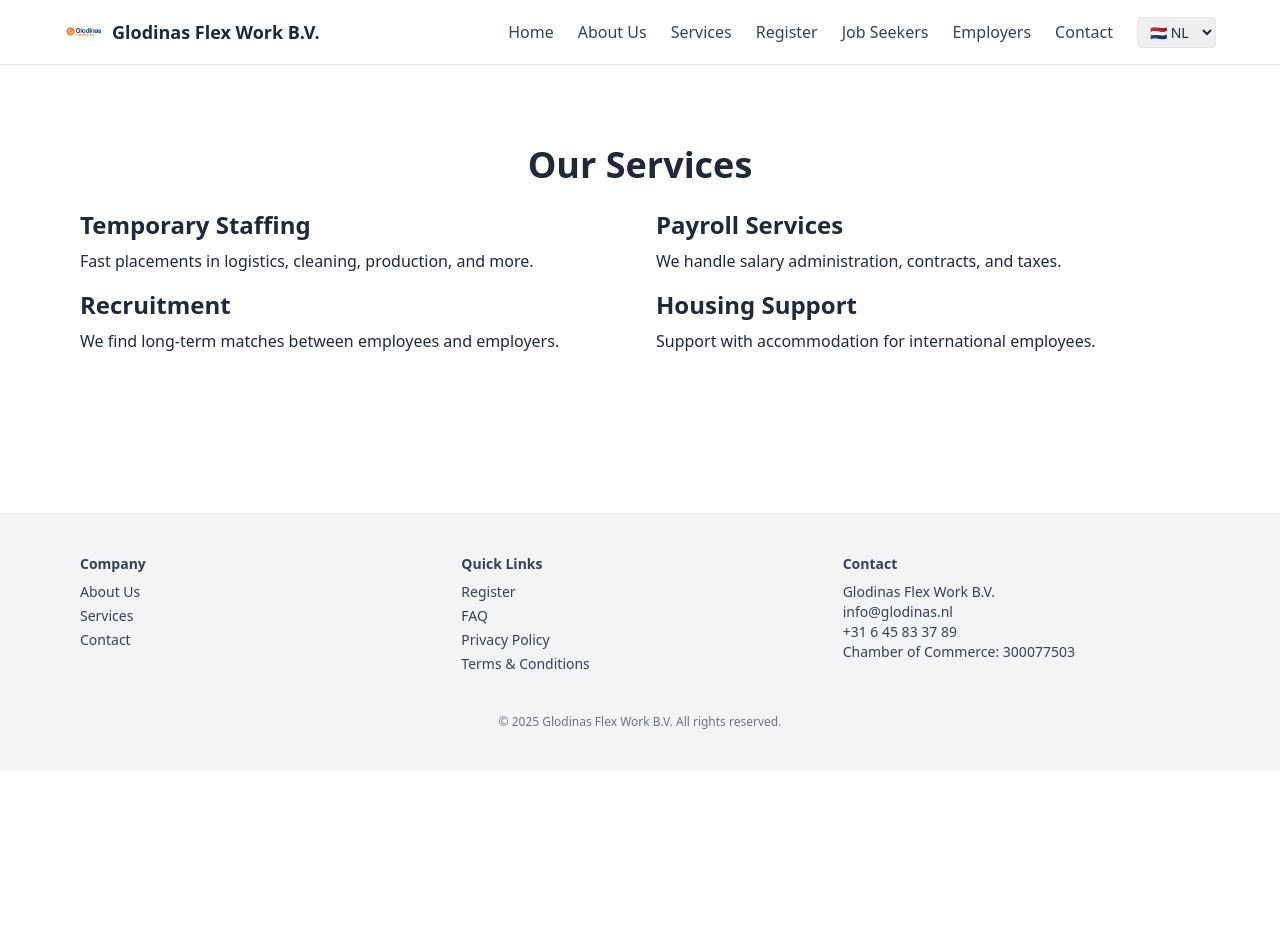
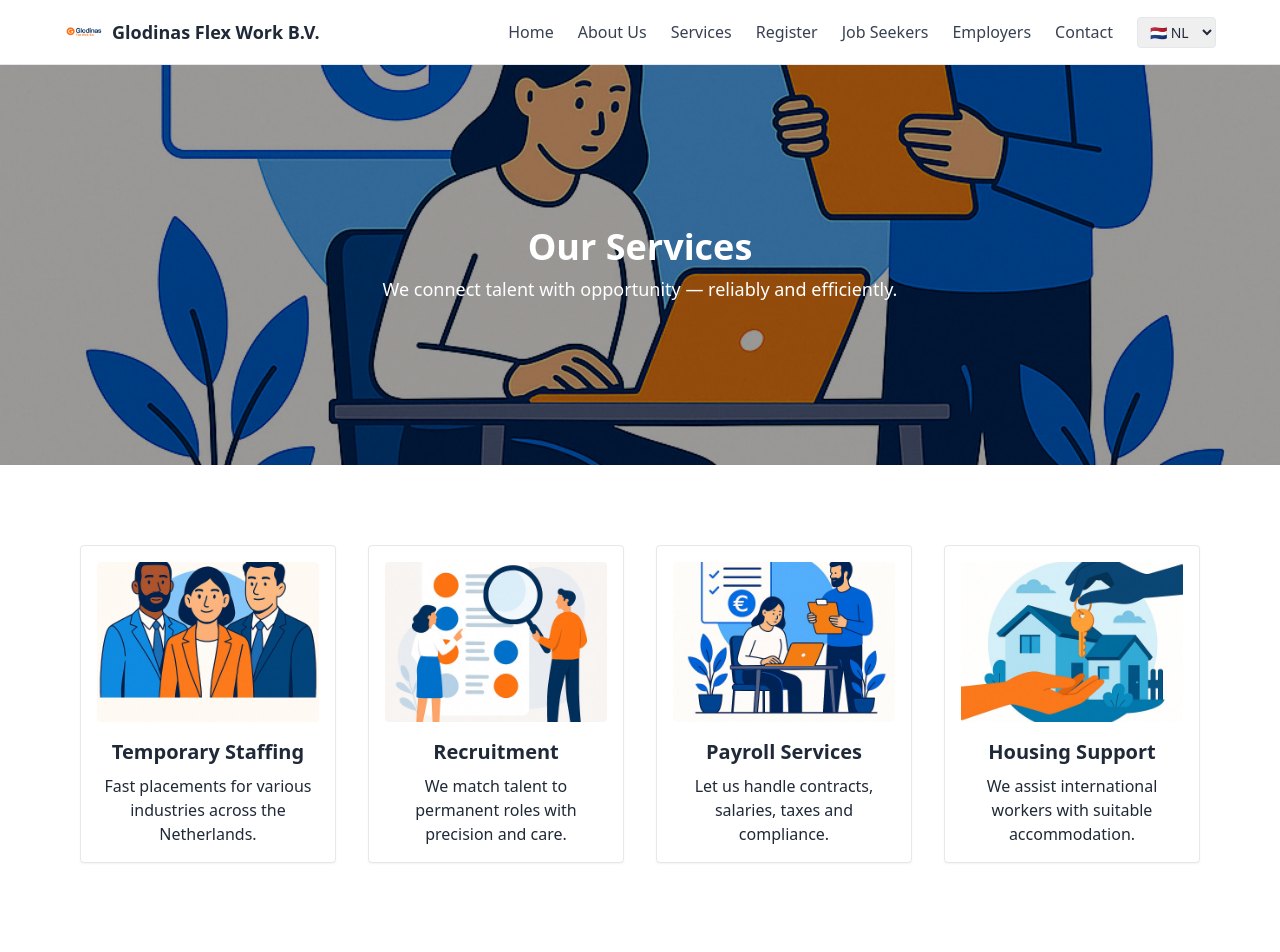
Before and after one commit to glodinasflexwork/glodinas-flex-work-profiles, a Next.js app: page /services in a window 1280 px wide. Shown: the top 952 px of the page. Before the commit the page ends 800 px from the top, so only its background shows below. Built offline with nearby package versions, Linux system fonts and the light colour scheme.

Commit message:
Add redesigned Services page with hero banner

```diff
--- a/pages/services.js
+++ b/pages/services.js
@@ -5,22 +5,58 @@
     <>
       <Head>
         <title>Our Services - Glodinas Flex Work B.V.</title>
+        <meta name="description" content="Discover the staffing, payroll, and housing services offered by Glodinas Flex Work B.V." />
       </Head>
+
+      {/* Hero Section */}
+      <section
+        className="relative h-[400px] flex items-center justify-center text-white text-center px-4"
+        style={{
+          backgroundImage: "url('/images/services-hero.jpg')",
+          backgroundSize: 'cover',
+          backgroundPosition: 'center',
+        }}
+      >
+        <div className="bg-black/40 absolute inset-0 z-0" />
+        <div className="relative z-10 max-w-3xl">
+          <h1 className="text-4xl font-bold mb-2">Our Services</h1>
+          <p className="text-lg">We connect talent with opportunity — reliably and efficiently.</p>
+        </div>
+      </section>
+
+      {/* Services Overview */}
       <section className="py-20 px-4 max-w-6xl mx-auto text-gray-800">
-        <h1 className="text-4xl font-bold mb-6 text-center">Our Services</h1>
-        <div className="grid md:grid-cols-2 gap-8">
-          <div>
-            <h2 className="text-2xl font-semibold mb-2">Temporary Staffing</h2>
-            <p className="mb-4">Fast placements in logistics, cleaning, production, and more.</p>
-            <h2 className="text-2xl font-semibold mb-2">Recruitment</h2>
-            <p className="mb-4">We find long-term matches between employees and employers.</p>
-          </div>
-          <div>
-            <h2 className="text-2xl font-semibold mb-2">Payroll Services</h2>
-            <p className="mb-4">We handle salary administration, contracts, and taxes.</p>
-            <h2 className="text-2xl font-semibold mb-2">Housing Support</h2>
-            <p className="mb-4">Support with accommodation for international employees.</p>
-          </div>
+        <div className="grid md:grid-cols-2 lg:grid-cols-4 gap-8 text-center">
+          {[
+            {
+              title: 'Temporary Staffing',
+              desc: 'Fast placements for various industries across the Netherlands.',
+              img: '/images/temp-staffing.jpg',
+            },
+            {
+              title: 'Recruitment',
+              desc: 'We match talent to permanent roles with precision and care.',
+              img: '/images/recruitment.jpg',
+            },
+            {
+              title: 'Payroll Services',
+              desc: 'Let us handle contracts, salaries, taxes and compliance.',
+              img: '/images/payroll.jpg',
+            },
+            {
+              title: 'Housing Support',
+              desc: 'We assist international workers with suitable accommodation.',
+              img: '/images/housing.jpg',
+            },
+          ].map((item, idx) => (
+            <div key={idx} className="p-4 border bg-white rounded shadow-sm">
+              <div className="relative h-40 mb-4 rounded overflow-hidden">
+                <img src={item.img} alt={item.title} className="w-full h-full object-cover" />
+              </div>
+              <h3 className="text-xl font-semibold mb-2">{item.title}</h3>
+              <p>{item.desc}</p>
+            </div>
+          ))}
         </div>
       </section>
     </>
```
Also changed, not shown: public/images/services-hero.jpg (added).
